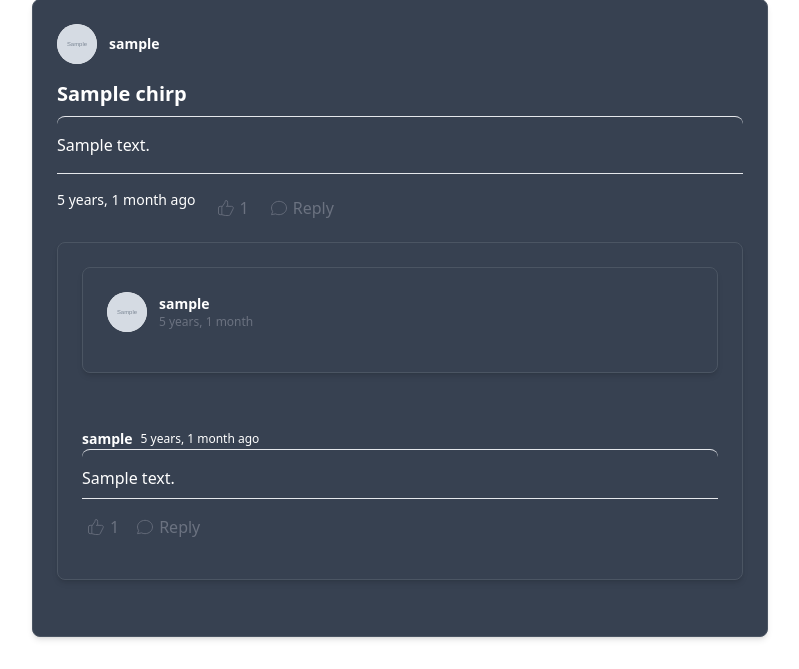
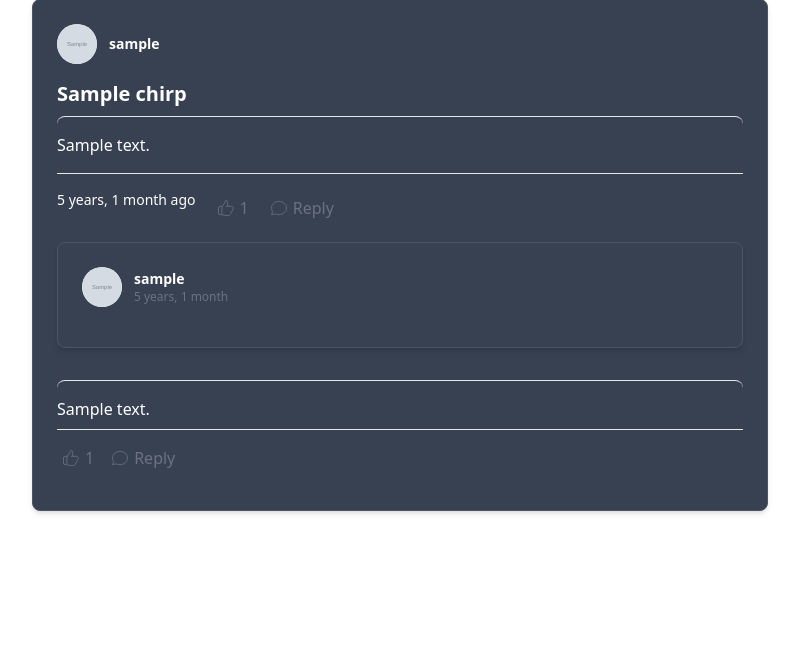
Before and after one commit to eidorb90/chirper, a Django app: page / in a window 1280 px wide. Shown: the part 483-1152 px from the top of the page, without its empty margins (240-1039 px from the left). After the commit the page ends 997 px from the top, so only its background shows below. Run offline with Django 5.2, Linux system fonts and the light colour scheme; a user stored in the database is signed in; tables that the repository leaves empty hold one stand-in row (values such as "Sample post"); grey boxes marked "Sample" are stand-in pictures; some libraries are stand-ins or nearby versions.

```diff
--- a/Chirper/Chirper_app/templates/reply_list.html
+++ b/Chirper/Chirper_app/templates/reply_list.html
@@ -4,7 +4,6 @@
             <!-- Show first reply -->
             <div class='shadow-md mx-auto mb-8 border border-gray-300 rounded-lg p-6 hover:shadow-lg transition-shadow' style='background-color: #374151; border-color: #4b5563; color: #FFFFFF;'>
                 <!-- Profile Picture -->
-                <div class="shadow-md mx-auto mb-8 border border-gray-300 rounded-lg p-6 hover:shadow-lg transition-shadow" style="background-color: #374151; border-color: #4b5563; color: #FFFFFF;">
                     <div class="flex flex-col">
                         <!-- Author -->
                         <div class="flex items-center gap-3 mb-4">
@@ -30,11 +29,7 @@
                 </div>
 
         <div>
-            <br>
-            <div class="flex items-center space-x-2">
-                <span class="font-semibold text-sm">{{ replies.0.author.username }}</span>
-                <span class="text-white text-xs">{{ replies.0.created_at|timesince }} ago</span>
-            </div>
+
 
 
                     <div class="rounded-lg flex space-x-4 border-t pt-4 border-top-width: 2px">
```
